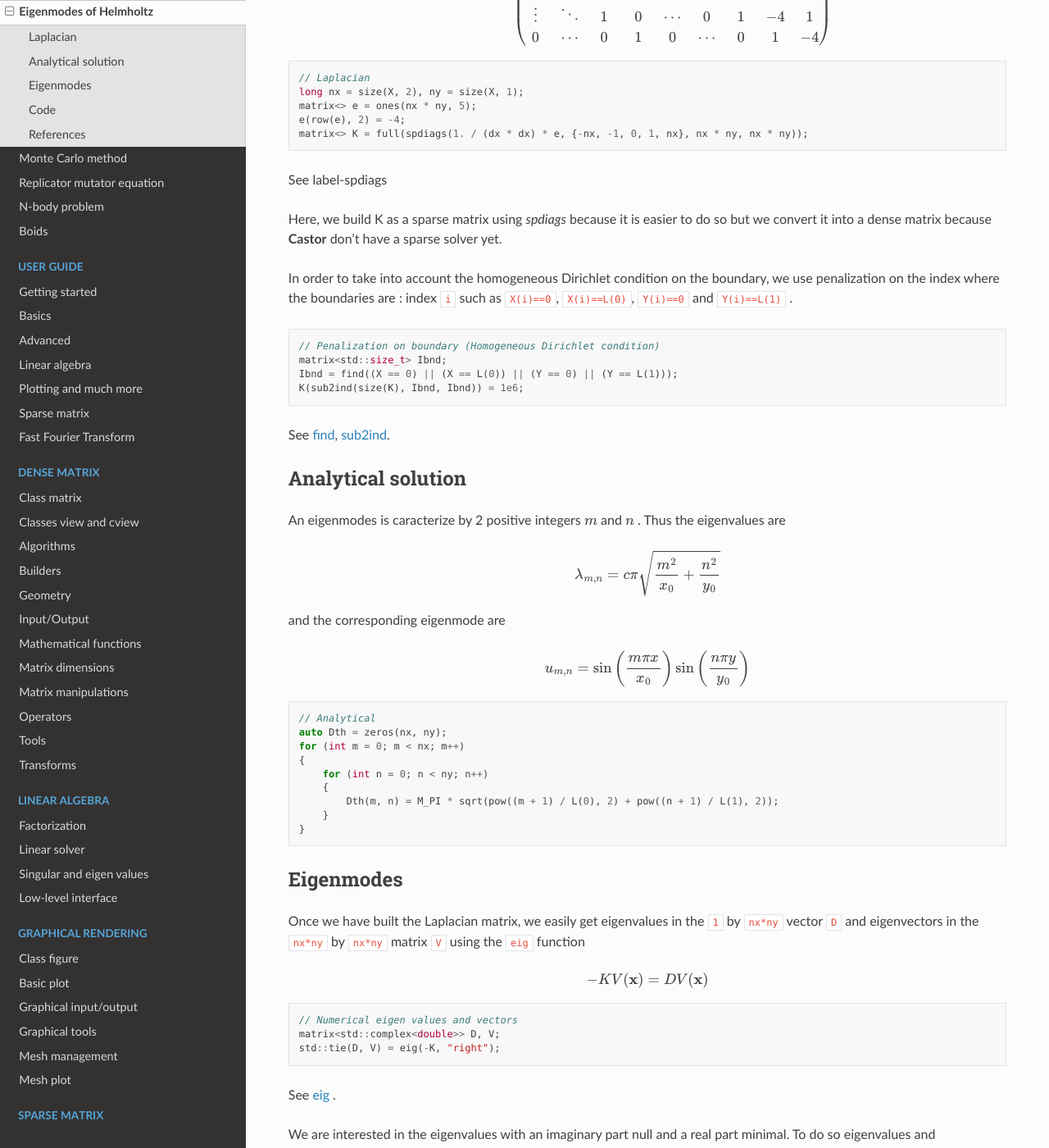
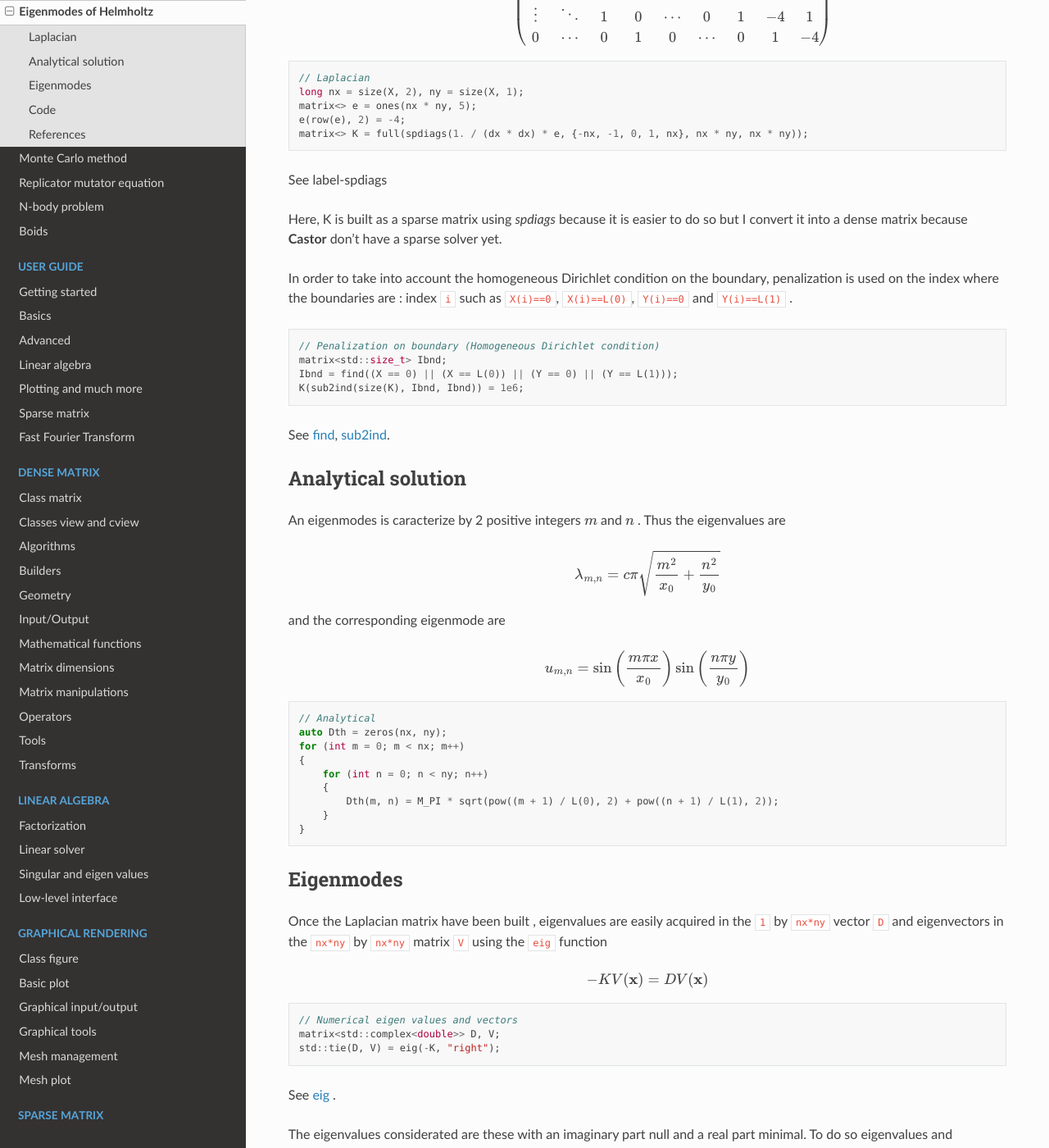
Before and after one commit to leprojetcastor/castor, a Sphinx documentation site: the page built from doc/source/eigenmode.rst, in a window 1280 px wide and 1400 px high, scrolled down 1630 px. Shown: the whole window at 82% size. Built offline with Sphinx 7.4.7 and the Read the Docs theme 2.0.0, drawn with Linux system fonts in a browser that asks for light colours; some of the changed text lies outside the part shown.

Commit message:
Minor fix of examples

```diff
--- a/doc/source/eigenmode.rst
+++ b/doc/source/eigenmode.rst
@@ -35,7 +35,7 @@ gives the Helmholtz equation
 
 | with :math:`k = \displaystyle \frac{\omega}{c}` .
 |
-| We discretize our space domain ``L`` with ``dx`` steps which results in the meshgrid described by ``X`` and ``Y``
+| The space domain ``L`` is discretized with ``dx`` steps which results in the meshgrid described by ``X`` and ``Y``
 
 .. math::
 
@@ -103,9 +103,9 @@ This expression leads to this form for ``K``
 
 See :ref:`label-spdiags`
 
-| Here, we build K as a sparse matrix using `spdiags` because it is easier to do so but we convert it into a dense matrix because **Castor** don't have a sparse solver yet.
+| Here, K is built as a sparse matrix using `spdiags` because it is easier to do so but I convert it into a dense matrix because **Castor** don't have a sparse solver yet.
 |
-| In order to take into account the homogeneous Dirichlet condition on the boundary, we use penalization on the index where the boundaries are : index ``i`` such as ``X(i)==0``, ``X(i)==L(0)``, ``Y(i)==0`` and ``Y(i)==L(1)`` .
+| In order to take into account the homogeneous Dirichlet condition on the boundary, penalization  is used on the index where the boundaries are : index ``i`` such as ``X(i)==0``, ``X(i)==L(0)``, ``Y(i)==0`` and ``Y(i)==L(1)`` .
 
 .. code-block:: c++
 
@@ -147,7 +147,7 @@ and the corresponding eigenmode are
 Eigenmodes
 -----------
 
-Once we have built the Laplacian matrix, we easily get eigenvalues in the ``1`` by ``nx*ny`` vector ``D`` and eigenvectors in the ``nx*ny`` by ``nx*ny`` matrix ``V`` using the ``eig`` function
+Once the Laplacian matrix have been built , eigenvalues are easily acquired  in the ``1`` by ``nx*ny`` vector ``D`` and eigenvectors in the ``nx*ny`` by ``nx*ny`` matrix ``V`` using the ``eig`` function
 
 .. math::
 
@@ -161,7 +161,7 @@ Once we have built the Laplacian matrix, we easily get eigenvalues in the ``1``
 
 See :ref:`label-eig` .
 
-We are interested in the eigenvalues with an imaginary part null and a real part minimal. To do so eigenvalues and eigenvectors are sorted by ascending eigenvalues.
+The eigenvalues considerated are these with an imaginary part null and a real part minimal. To do so eigenvalues and eigenvectors are sorted by ascending eigenvalues.
 
 .. code-block:: c++
 
@@ -176,7 +176,7 @@ We are interested in the eigenvalues with an imaginary part null and a real part
 
 See :ref:`label-argsort` , :ref:`label-row` .
 
-Then we just take the real part of the eigenvector corresponding to the eigenmode we want to show, here ``f`` .
+Then for each eigenmodes ``f`` , only the real part of the corresponding eigenvector is taken.
 
 .. code-block:: c++
 
```
Also changed, not shown: doc/source/boids.rst (+4 -5 lines), doc/source/nbody.rst (+7 -14 lines).
